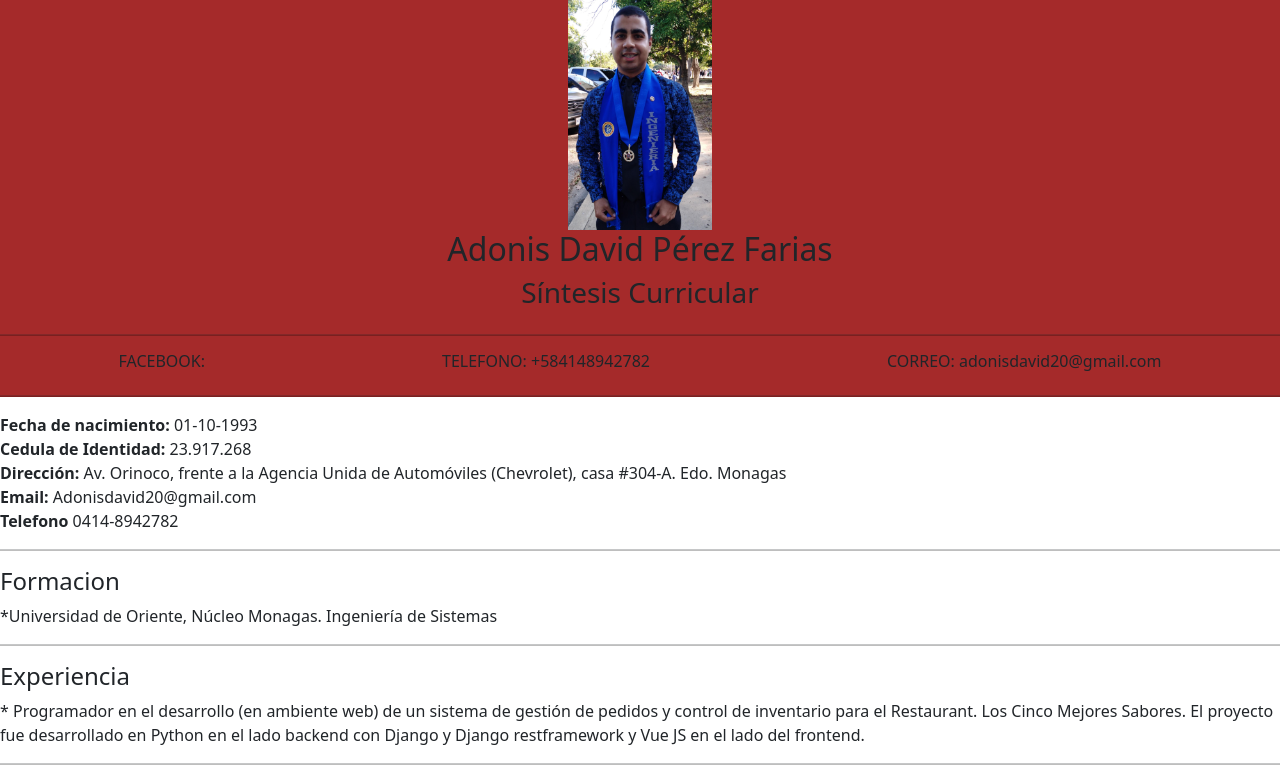
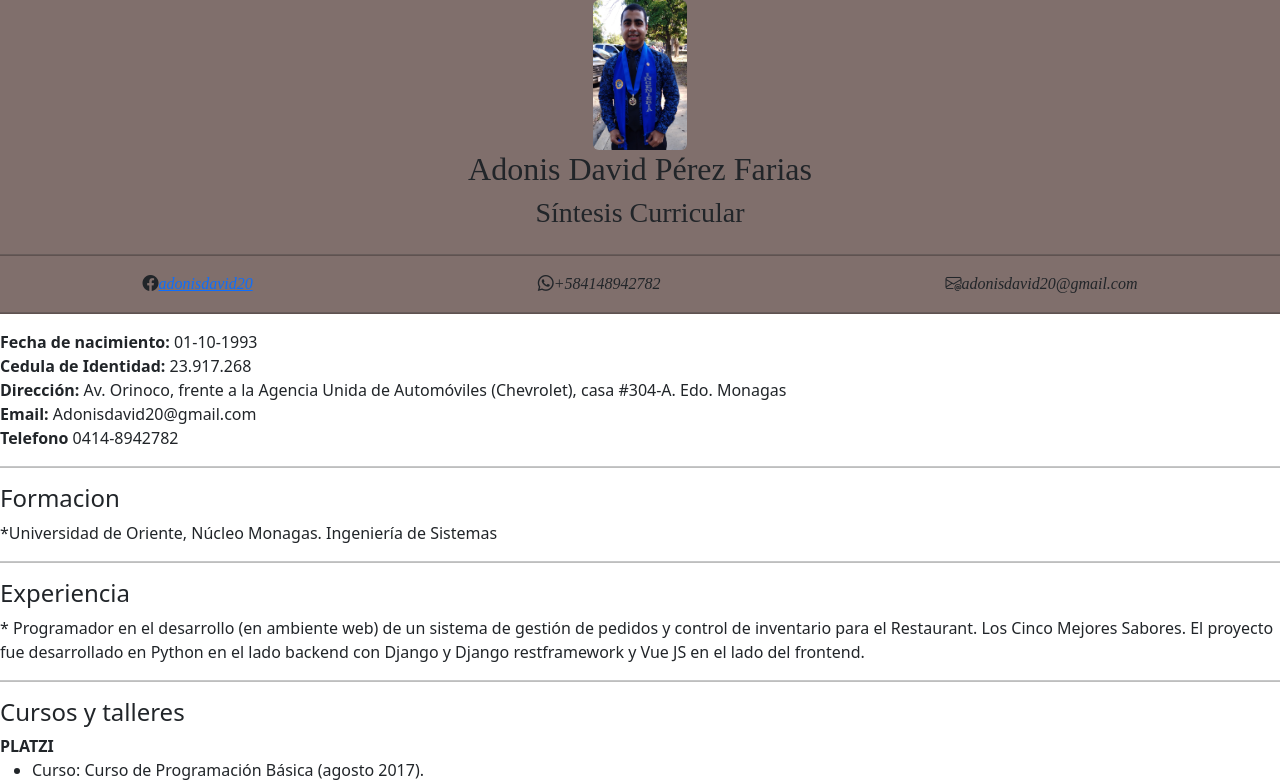
Before and after one commit to adonisperez23/cv-web, a Vue app: page / in a window 1280 px wide. Shown: the top 784 px of the page. Built offline with nearby package versions, Linux system fonts and the light colour scheme.

Commit message:
iconos agregados

```diff
--- a/index.html
+++ b/index.html
@@ -3,6 +3,7 @@
   <head>
     <meta charset="UTF-8" />
     <link rel="icon" type="image/svg+xml" href="/vite.svg" />
+    <link rel="stylesheet" href="https://cdn.jsdelivr.net/npm/bootstrap-icons@1.10.2/font/bootstrap-icons.css">
     <meta name="viewport" content="width=device-width, initial-scale=1.0" />
     <title>Vite + Vue</title>
   </head>
--- a/package.json
+++ b/package.json
@@ -10,7 +10,6 @@
   },
   "dependencies": {
     "bootstrap": "^5.2.3",
-    "bootstrap-icons": "^1.10.2",
     "vue": "^3.2.45"
   },
   "devDependencies": {
--- a/src/App.vue
+++ b/src/App.vue
@@ -9,7 +9,7 @@ import Contact from './components/Contact.vue'
 </script>
 
 <template>
-  <div class="color-brown">
+  <div class="color tipoletra">
     <div class="box">
       <Photo/>
     </div>
@@ -28,7 +28,5 @@ import Contact from './components/Contact.vue'
 </template>
 
 <style scoped>
- .color-brown{
-   background-color: brown;
- }
+
 </style>
--- a/src/components/Contact.vue
+++ b/src/components/Contact.vue
@@ -1,14 +1,13 @@
 <template>
   <div class="cont">
       <div class="">
-        <h6>FACEBOOK:</h6>
-        <!-- <link href="https://www.facebook.com/adonisdavid20/about"> -->
+        <i class="bi bi-facebook"><a href="https://www.facebook.com/adonisdavid20">adonisdavid20</a></i>
       </div>
       <div class="">
-        <h6>TELEFONO: +584148942782</h6>
+        <i class="bi bi-whatsapp">+584148942782</i>
       </div>
       <div class="">
-        <h6>CORREO: adonisdavid20@gmail.com</h6>
+        <i class="bi bi-envelope-at" style="font-size: 1rem;">adonisdavid20@gmail.com</i>
       </div>
   </div>
 </template>
--- a/src/components/Photo.vue
+++ b/src/components/Photo.vue
@@ -1,6 +1,6 @@
 <template>
   <div class="container text-center">
-    <img class="foto" src="fotograduacion.jpg" alt="">
+    <img class="foto rounded" src="fotograduacion.jpg" alt="">
     <h2>{{Nombre_completo}}</h2>
     <h3>{{titulo}}</h3>
   </div>
@@ -18,7 +18,7 @@
   } */
 
   .foto{
-    height: 230px;
+    height: 150px;
     max-width: 225px;
     /* margin-left: 200px; */
   }
--- a/src/style.css
+++ b/src/style.css
@@ -13,3 +13,10 @@ hr {
   flex-direction: column;
   align-items: center;
 }
+
+.tipoletra{
+  font-family: cursive;
+}
+.color{
+  background-color: rgb(128, 111, 108);
+}
```
Also changed, not shown: 1 other file (tests, documents, lock files or other folders).
